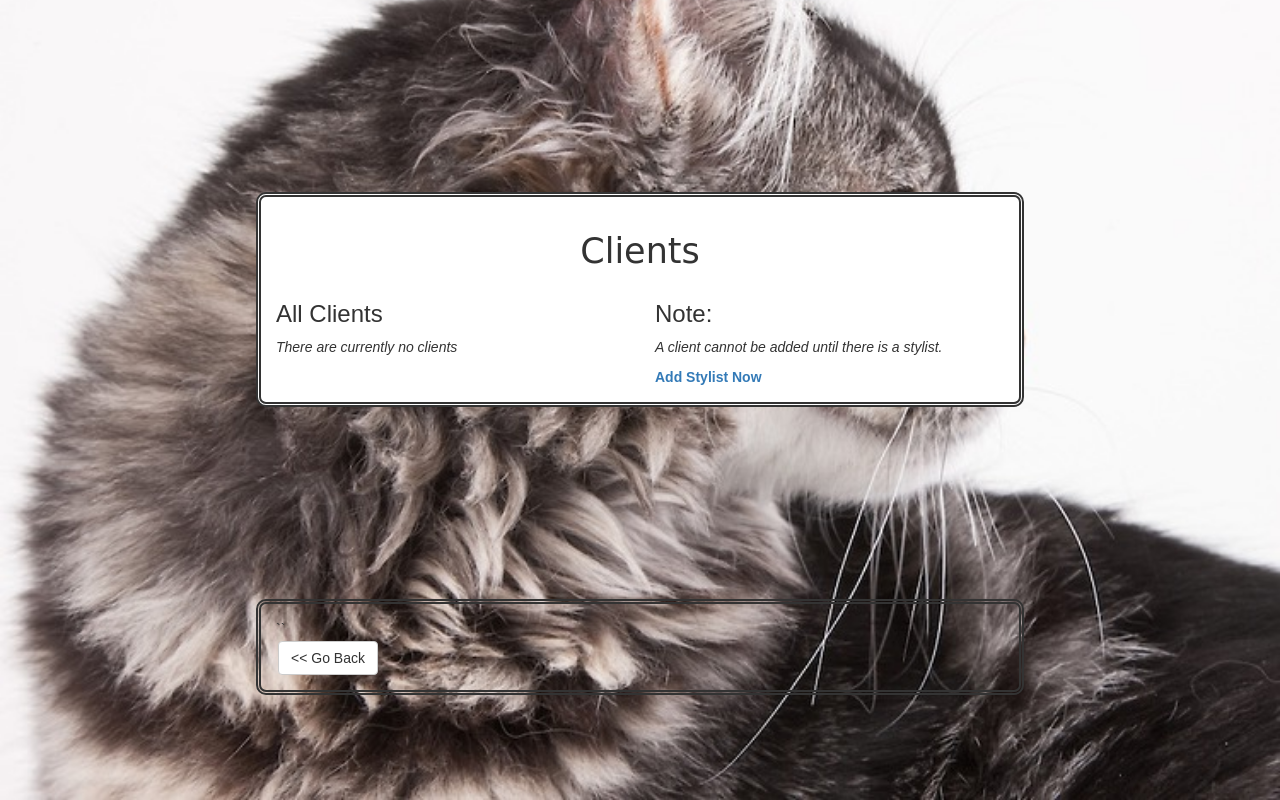
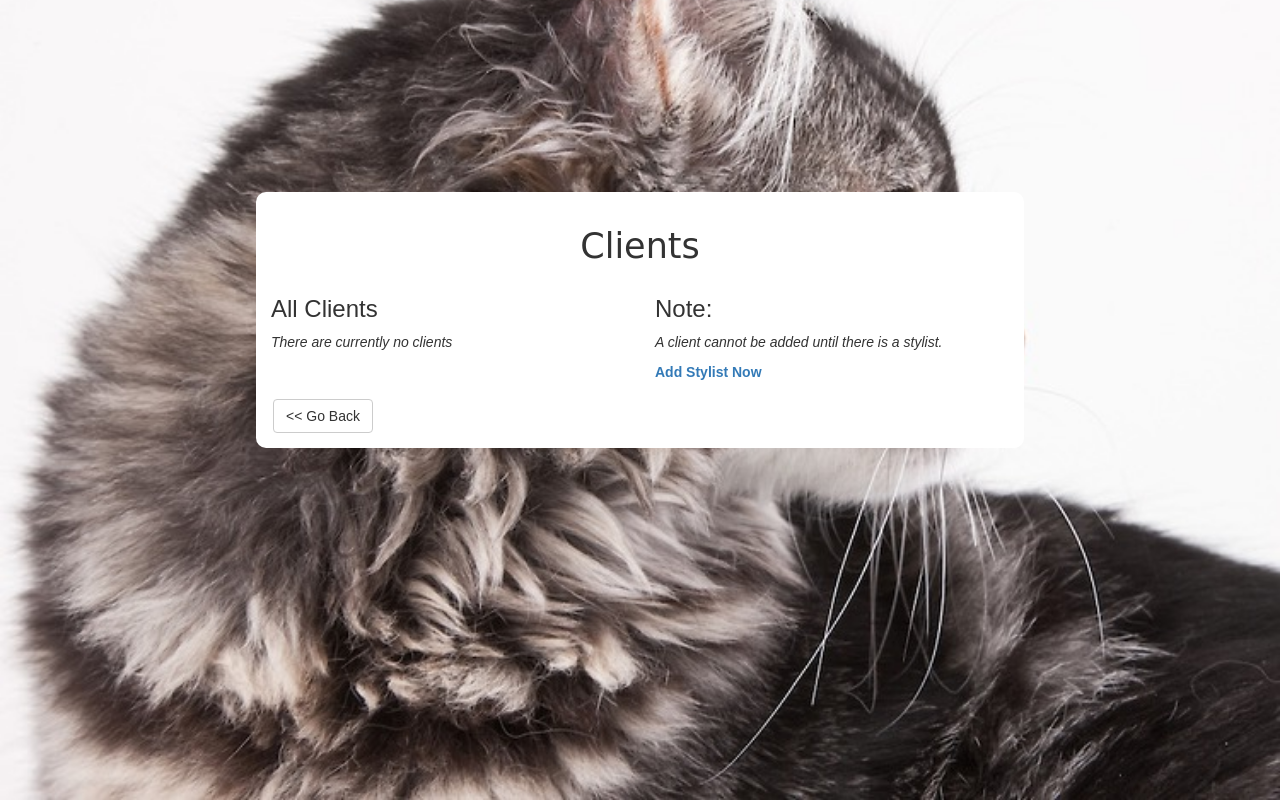
Before and after one commit to LisaMacCarrigan/hair-salon-php, a PHP site: template views/clients.html.twig in a window 1280 px wide. Run offline with PHP 8.4, Linux system fonts and the light colour scheme; the template is opened without the code that fills it, so the values that code supplies are empty; some libraries are stand-ins or nearby versions; some web fonts are replaced.

Commit message:
fix styling, style Back button

```diff
--- a/views/clients.html.twig
+++ b/views/clients.html.twig
@@ -45,12 +45,10 @@
                     {% endif %}
                 </div>
             </div>
-        </div>
-        <div class="container home-link">
             <div class="row">
-                <div class="col-md-12">``
+                <div class="col-md-12 back-button">
                     <form action="/">
-                        <button type="submit" class="btn btn-default"><< Go Back</button>
+                        <button type="submit" class="btn btn-default push-right"><< Go Back</button>
                     </form>
                 </div>
             </div>
--- a/views/stylists.html.twig
+++ b/views/stylists.html.twig
@@ -26,12 +26,10 @@
                     {% include "partials/stylist_form.html"%}
                 </div>
             </div>
-        </div>
-        <div class="container">
             <div class="row">
-                <div class="col-md-12">
+                <div class="col-md-12 back-button">
                     <form action="/">
-                        <button type="submit" class="btn btn-default"><< Go Back</button>
+                        <button type="submit" class="btn btn-default push-right"><< Go Back</button>
                     </form>
                 </div>
             </div>
--- a/web/css/styles.css
+++ b/web/css/styles.css
@@ -31,8 +31,6 @@ body {
     background-color: white;
     padding: 15px;
     border-radius: 10px;
-    border-style: double;
-    border-width: thick;
 }
 
 .container:nth-child(2) {
@@ -47,3 +45,7 @@ button {
     display: block;
     max-with: 50%;
 }
+
+.back-button {
+    margin-top: 15px;
+}
```
Also changed, not shown: views/stylist.html.twig (+5 -7 lines).
